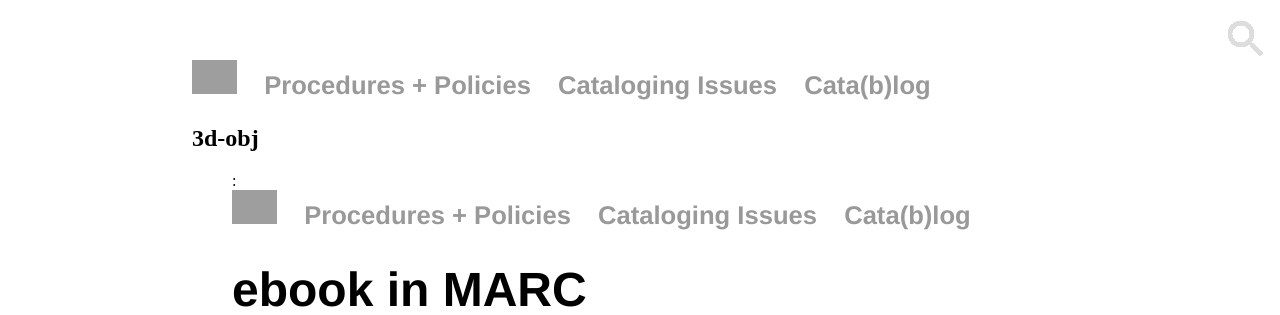
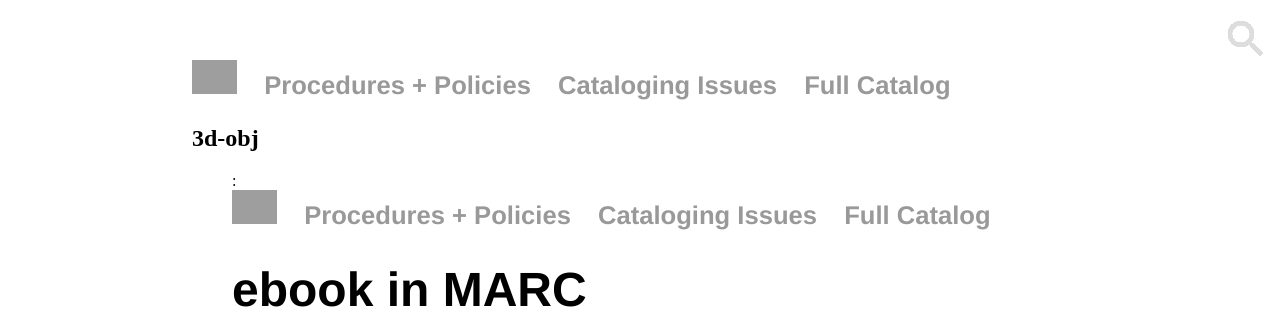
Before and after one commit to cat-alog/cat-alog.github.io, a Jekyll site: the page built from tags.html, in a window 1280 px wide and 900 px high. Shown: the top 315 px of the window. Built offline with Jekyll 4.4.1, drawn with Linux system fonts in a browser that asks for light colours; some of the changed text lies outside the part shown; grey boxes are pictures that could not be loaded.

Commit message:
full catalog

```diff
--- a/_layouts/default.html
+++ b/_layouts/default.html
@@ -180,7 +180,7 @@
 	        		<li><a href="/"><img class="homeicon" src="http://cdn.onlinewebfonts.com/svg/img_109611.png"></a></li>
 				    	<li><a href="/summary">Procedures + Policies</a></li>
 		        		<li><a href="/issues">Cataloging Issues</a></li>
-					<li><a href="/blog">Cata(b)log</a></li>
+					<li><a href="/blog">Full Catalog</a></li>
 	    		</ul>
 			</nav>
 			<div class="container">
```
